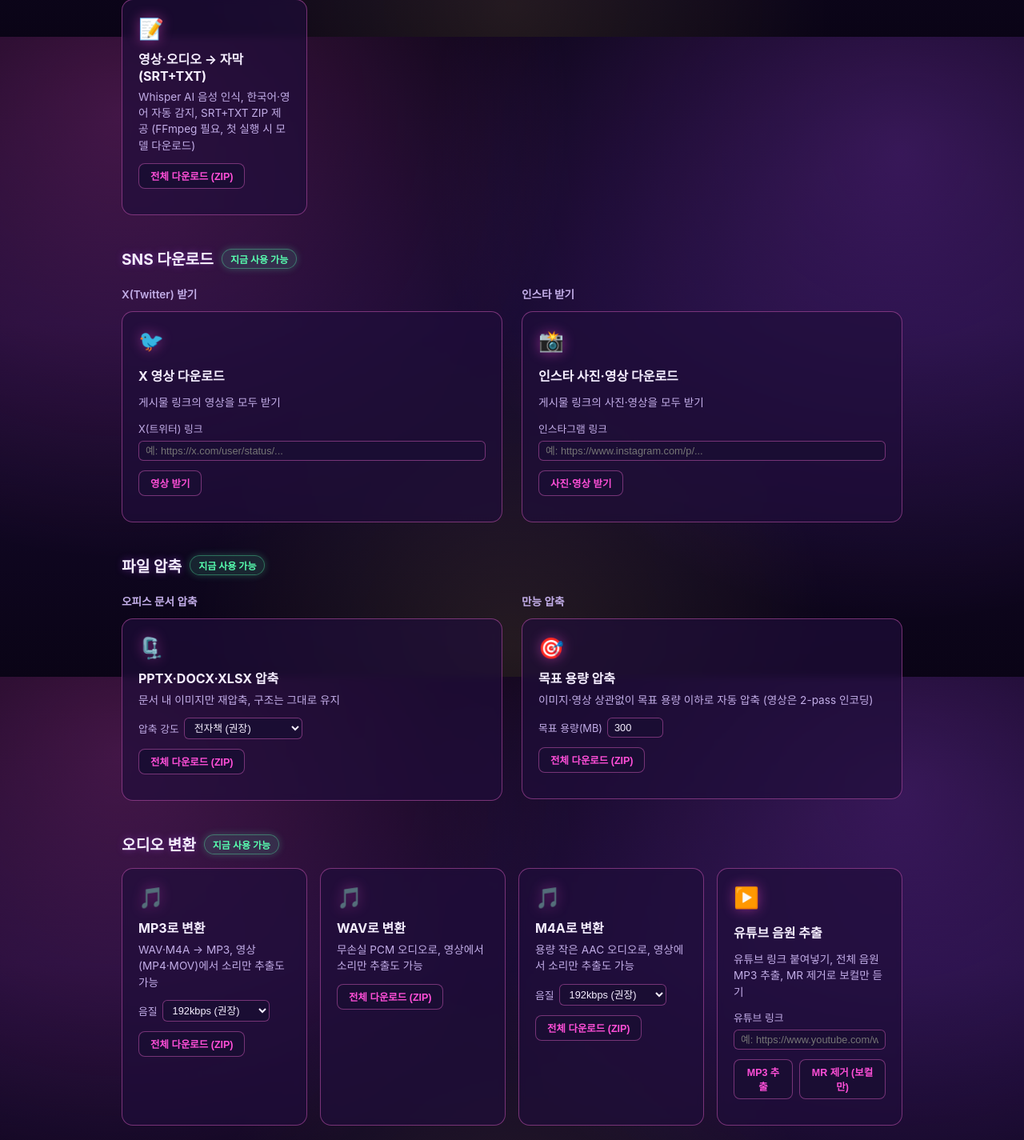
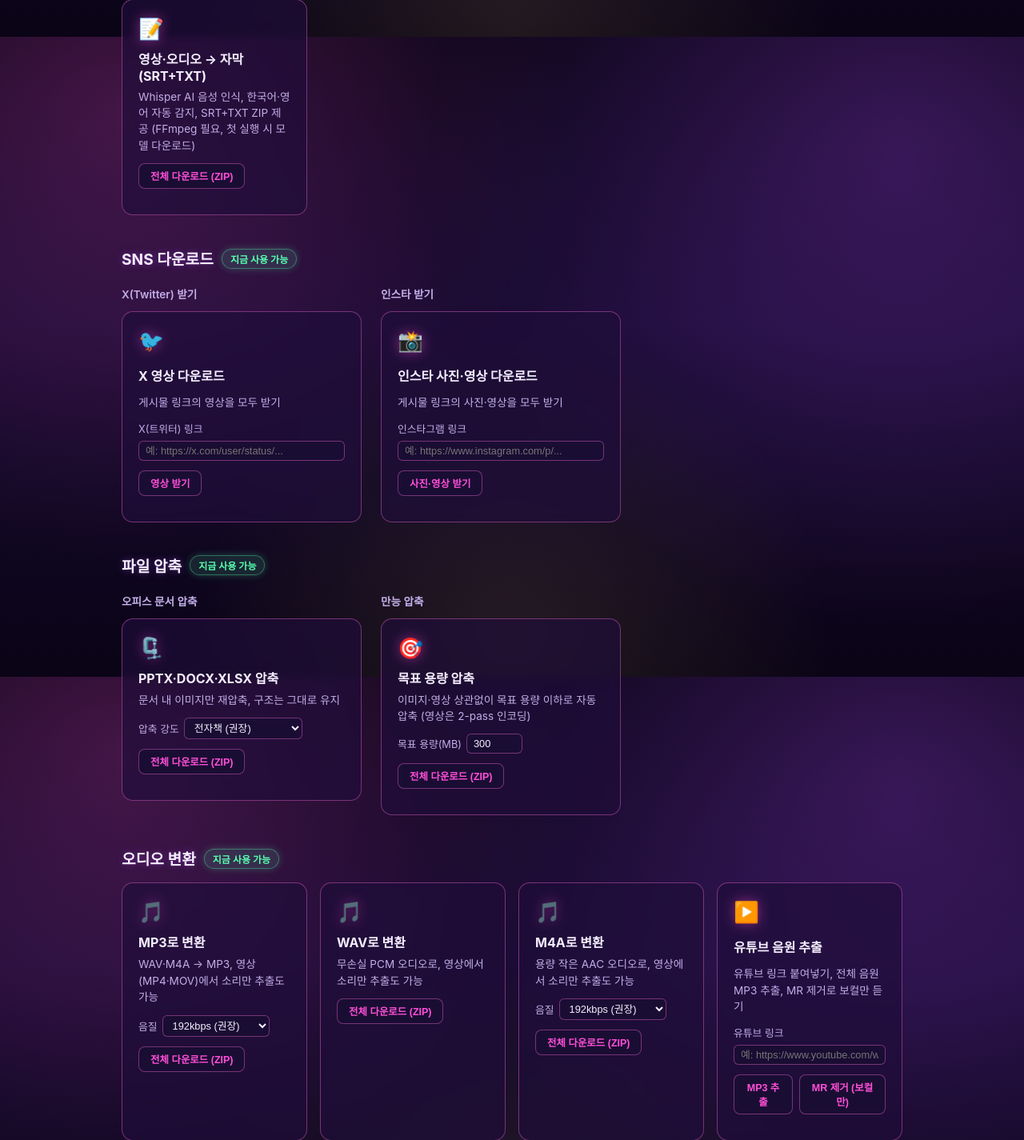
Before and after one commit to Sunnie1020/sunnie_transfer, a Flask app: page / in a window 1280 px wide. Shown: the part 1554-2979 px from the top of the page at 80% size. Run offline with Flask 3, Linux system fonts and the light colour scheme; data that the repository does not hold is empty; some libraries are stand-ins or nearby versions.

Commit message:
SNS 다운로드/파일 압축 하위 카드가 억지로 늘어나던 것을 원래 카드 크기(자연스러운 너비)로 되돌리고, 나란히 붙게 배치
Co-Authored-By: Claude Sonnet 5 <noreply@anthropic.com>

```diff
--- a/static/css/style.css
+++ b/static/css/style.css
@@ -300,20 +300,13 @@ body {
 }
 
 .tool-subsection-columns {
-  display: grid;
-  grid-template-columns: repeat(2, minmax(0, 1fr));
+  display: flex;
+  flex-wrap: wrap;
   gap: 24px;
-  align-items: start;
 }
 
-.tool-subsection-columns .card-grid {
-  grid-template-columns: 1fr;
-}
-
-@media (max-width: 640px) {
-  .tool-subsection-columns {
-    grid-template-columns: 1fr;
-  }
+.tool-subsection {
+  flex: 0 1 300px;
 }
 
 .tool-subsection-columns .tool-section__subheading {
```
